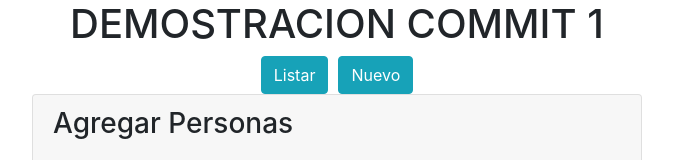
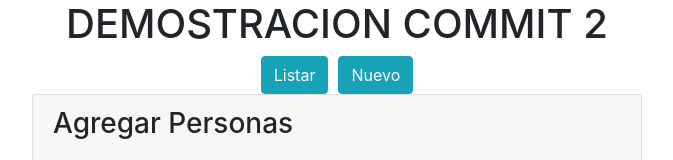
Before and after one commit to pooljpv84/prueba2, an Angular app in the folder vista/: page /add in a window 1280 px wide. Shown: the top 160 px of the page, without its empty margins (303-976 px from the left). Built offline with nearby package versions, Linux system fonts and the light colour scheme.

Commit message:
PRUEBA DE COMMIT 1

```diff
--- a/vista/src/app/app.component.html
+++ b/vista/src/app/app.component.html
@@ -1,6 +1,6 @@
 <div>
   <h1 class="text-center">
-    DEMOSTRACION COMMIT 1
+    DEMOSTRACION COMMIT 2
   </h1>
 </div>
 
```
